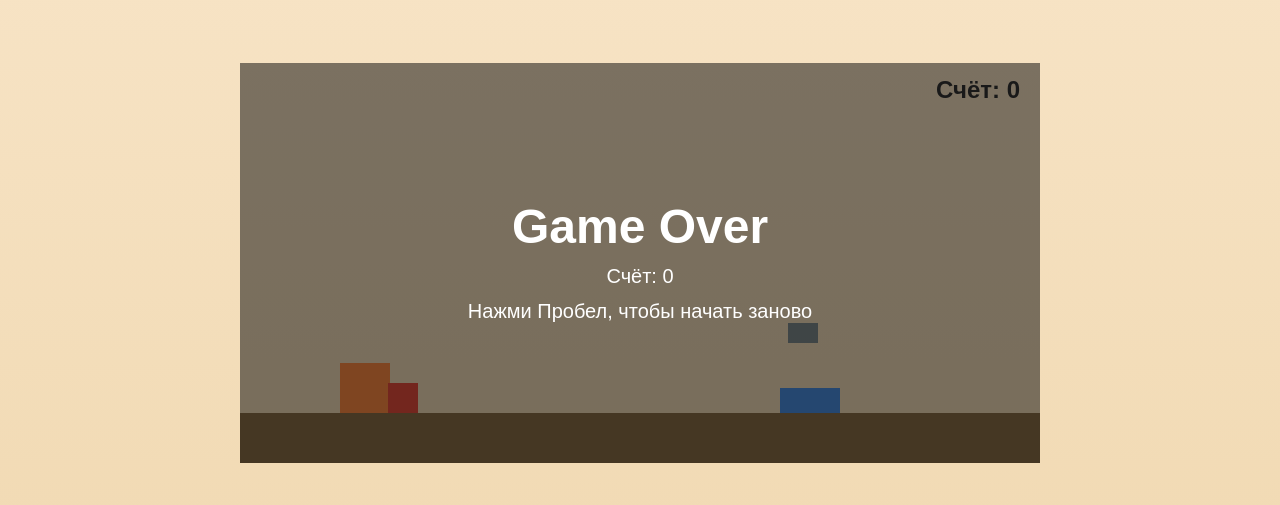
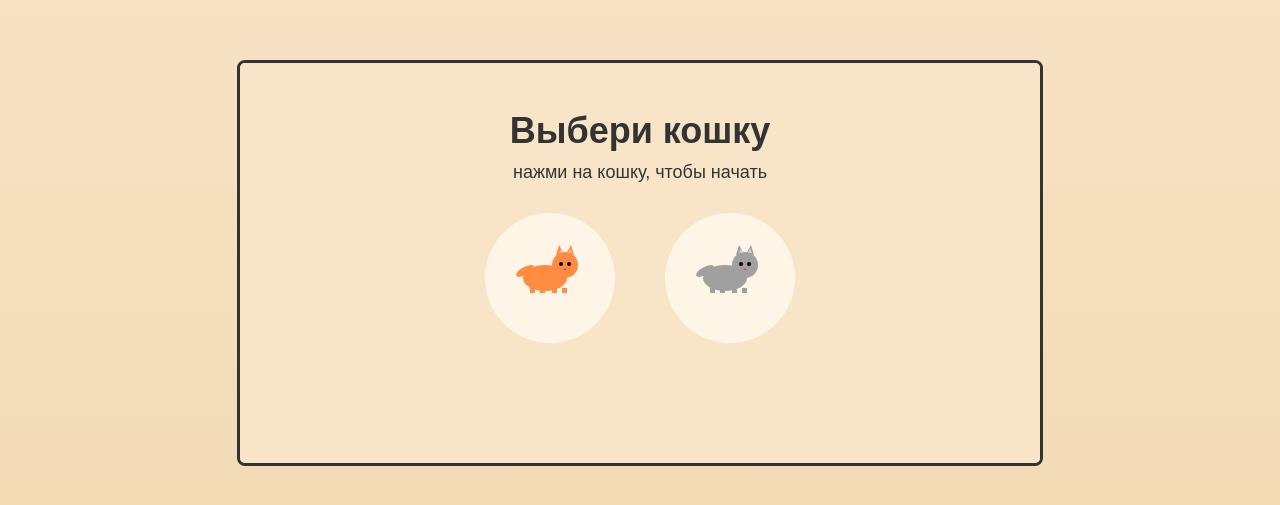
Before and after one commit to MolevD/cat-game, a plain HTML site: page index.html in a window 1280 px wide. Shown: the part 137-642 px from the top of the page. Drawn offline with Linux system fonts and the light colour scheme.

Commit message:
Красивые препятствия и кошки

```diff
--- a/index.html
+++ b/index.html
@@ -19,6 +19,14 @@
             -webkit-user-select: none;
             -webkit-tap-highlight-color: transparent;
         }
+        canvas {
+            background-color: #ffffff;
+            border: 3px solid #333;
+            border-radius: 8px;
+            max-width: 100%;
+            height: auto;
+            touch-action: manipulation;
+        }
     </style>
 </head>
 <body>
@@ -35,47 +43,132 @@
 
         // Кошка
         const catX = 100;
-    const catWidth = 50;
+        const catWidth = 60;
         const catHeight = 50;
         let catY = groundY - catHeight;
         let catVelocityY = 0;
         let isJumping = false;
+        let catColor = 'orange';
 
         // Препятствия
         let obstacles = [];
         const obstacleTypes = [
-        { name: 'тапок',  color: '#4a90e2', width: 60, height: 25 },
-        { name: 'мячик',  color: '#e74c3c', width: 30, height: 30 },
-        { name: 'клубок', color: '#9b59b6', width: 35, height: 35 }
+            { kind: 'tapok', width: 30, height: 30 },
+            { kind: 'ball',  width: 26, height: 26 },
+            { kind: 'yarn',  width: 28, height: 28 }
         ];
         let obstacleTimer = 0;
         let nextObstacleIn = 100;
 
-    // --- НОВОЕ: мышки ---
+        // Мышки
         let mice = [];
-    const mouseWidth = 30;
-    const mouseHeight = 20;
-    const mouseColor = '#7f8c8d';
-    const mouseBonus = 3;                // сколько очков за мышку
+        const mouseWidth = 28;
+        const mouseHeight = 28;
+        const mouseBonus = 3;
         let mouseTimer = 0;
         let nextMouseIn = 200;
 
         let score = 0;
         let isGameOver = false;
+        let gameState = 'menu';
 
-    // Определяем, сенсорное ли устройство
         const isTouchDevice = 'ontouchstart' in window;
 
-    // Клавиатура
-document.addEventListener('keydown', function(event) {
-    if (event.code === 'Space') {
-        event.preventDefault();   // чтобы пробел не прокручивал страницу
-        handleAction();
+        // =========================================================
+        //                    ФУНКЦИИ РИСОВАНИЯ
+        // =========================================================
+
+        // Универсальная функция для эмодзи
+        function drawEmoji(emoji, x, y, size) {
+            ctx.font = size + 'px serif';
+            ctx.textBaseline = 'top';
+            ctx.textAlign = 'left';
+            ctx.fillText(emoji, x, y);
         }
-});
 
-    // --- НОВОЕ: одна функция для "действия прыжка или рестарта" ---
+        // Кошка (по-прежнему из фигур — чтобы можно было выбирать цвет)
+        function drawCat(x, y, color) {
+            const main   = color === 'gray' ? '#a0a0a0' : '#ff8c42';
+            const accent = color === 'gray' ? '#d0d0d0' : '#ffb380';
+
+            // Тело (овал)
+            ctx.fillStyle = main;
+            ctx.beginPath();
+            ctx.ellipse(x + 25, y + 35, 22, 13, 0, 0, Math.PI * 2);
+            ctx.fill();
+
+            // Хвост
+            ctx.beginPath();
+            ctx.ellipse(x + 5, y + 28, 10, 4, -0.5, 0, Math.PI * 2);
+            ctx.fill();
+
+            // Голова (круг)
+            ctx.beginPath();
+            ctx.arc(x + 45, y + 22, 13, 0, Math.PI * 2);
+            ctx.fill();
+
+            // Уши
+            ctx.beginPath();
+            ctx.moveTo(x + 36, y + 12);
+            ctx.lineTo(x + 39, y + 2);
+            ctx.lineTo(x + 44, y + 11);
+            ctx.closePath();
+            ctx.fill();
+
+            ctx.beginPath();
+            ctx.moveTo(x + 46, y + 11);
+            ctx.lineTo(x + 51, y + 2);
+            ctx.lineTo(x + 54, y + 12);
+            ctx.closePath();
+            ctx.fill();
+
+            // Розовое внутри ушей
+            ctx.fillStyle = accent;
+            ctx.beginPath();
+            ctx.moveTo(x + 39, y + 10);
+            ctx.lineTo(x + 41, y + 5);
+            ctx.lineTo(x + 43, y + 10);
+            ctx.closePath();
+            ctx.fill();
+            ctx.beginPath();
+            ctx.moveTo(x + 48, y + 10);
+            ctx.lineTo(x + 50, y + 5);
+            ctx.lineTo(x + 52, y + 10);
+            ctx.closePath();
+            ctx.fill();
+
+            // Глаза
+            ctx.fillStyle = '#000';
+            ctx.beginPath();
+            ctx.arc(x + 41, y + 21, 2, 0, Math.PI * 2);
+            ctx.fill();
+            ctx.beginPath();
+            ctx.arc(x + 49, y + 21, 2, 0, Math.PI * 2);
+            ctx.fill();
+
+            // Нос
+            ctx.fillStyle = '#d94a4a';
+            ctx.beginPath();
+            ctx.moveTo(x + 45, y + 25);
+            ctx.lineTo(x + 43, y + 27);
+            ctx.lineTo(x + 47, y + 27);
+            ctx.closePath();
+            ctx.fill();
+
+            // Лапки
+            ctx.fillStyle = main;
+            ctx.fillRect(x + 10, y + 45, 5, 5);
+            ctx.fillRect(x + 20, y + 45, 5, 5);
+            ctx.fillRect(x + 32, y + 45, 5, 5);
+            ctx.fillRect(x + 42, y + 45, 5, 5);
+        }
+
+        // =========================================================
+        //                       ЛОГИКА ИГРЫ
+        // =========================================================
+
         function handleAction() {
+            if (gameState === 'menu') return;
             if (isGameOver) {
                 resetGame();
             } else if (!isJumping) {
@@ -84,14 +177,21 @@ function handleAction() {
             }
         }
 
-// --- НОВОЕ: касание экрана на телефоне ---
-document.addEventListener('touchstart', function(event) {
-    event.preventDefault();  // не давать браузеру масштабировать/прокручивать
+        document.addEventListener('keydown', function(event) {
+            if (event.code === 'Space') {
+                event.preventDefault();
                 handleAction();
+            }
         });
 
-// --- НОВОЕ: клик мышкой по холсту (для компа — альтернатива пробелу) ---
+        document.addEventListener('touchstart', function(event) {
+            if (gameState === 'menu') return;
+            event.preventDefault();
+            handleAction();
+        }, { passive: false });
+
         document.addEventListener('mousedown', function(event) {
+            if (gameState === 'menu') return;
             handleAction();
         });
 
@@ -100,7 +200,7 @@ document.addEventListener('mousedown', function(event) {
             catVelocityY = 0;
             isJumping = false;
             obstacles = [];
-        mice = [];                       // НОВОЕ: очищаем и мышек
+            mice = [];
             obstacleTimer = 0;
             nextObstacleIn = 100;
             mouseTimer = 0;
@@ -109,7 +209,6 @@ document.addEventListener('mousedown', function(event) {
             isGameOver = false;
         }
 
-    // Проверка столкновения (та же, что раньше)
         function isColliding(a, b) {
             return a.x < b.x + b.width &&
                    a.x + a.width > b.x &&
@@ -125,28 +224,23 @@ document.addEventListener('mousedown', function(event) {
                 y: groundY - type.height,
                 width: type.width,
                 height: type.height,
-            color: type.color
+                kind: type.kind
             });
         }
 
-    // --- НОВОЕ: создаём мышку ---
         function spawnMouse() {
-        // Мышка летит на такой высоте, что её достаёшь в прыжке
-        // (над полом, но ниже верхней точки прыжка)
-        const mouseY = groundY - catHeight - 40;
             mice.push({
                 x: canvas.width,
-            y: mouseY,
+                y: groundY - catHeight - 30,
                 width: mouseWidth,
-            height: mouseHeight,
-            color: mouseColor
+                height: mouseHeight
             });
         }
 
         function update() {
+            if (gameState !== 'playing') return;
             if (isGameOver) return;
 
-        // Гравитация
             catVelocityY = catVelocityY + gravity;
             catY = catY + catVelocityY;
             if (catY >= groundY - catHeight) {
@@ -155,98 +249,155 @@ document.addEventListener('mousedown', function(event) {
                 isJumping = false;
             }
 
-        // Таймер препятствий
-        obstacleTimer = obstacleTimer + 1;
+            obstacleTimer++;
             if (obstacleTimer >= nextObstacleIn) {
                 spawnObstacle();
                 obstacleTimer = 0;
                 nextObstacleIn = 80 + Math.floor(Math.random() * 80);
             }
 
-        // --- НОВОЕ: таймер мышек ---
-        mouseTimer = mouseTimer + 1;
+            mouseTimer++;
             if (mouseTimer >= nextMouseIn) {
                 spawnMouse();
                 mouseTimer = 0;
                 nextMouseIn = 150 + Math.floor(Math.random() * 200);
             }
 
-        // Двигаем препятствия
             for (let i = 0; i < obstacles.length; i++) {
-            obstacles[i].x = obstacles[i].x - gameSpeed;
+                obstacles[i].x -= gameSpeed;
+            }
+            for (let i = 0; i < mice.length; i++) {
+                mice[i].x -= gameSpeed;
             }
 
-        // --- НОВОЕ: двигаем мышек ---
-        for (let i = 0; i < mice.length; i++) {
-            mice[i].x = mice[i].x - gameSpeed;
-        }
-
-        // Объект кошки для проверок
             const cat = { x: catX, y: catY, width: catWidth, height: catHeight };
 
-        // Столкновение с препятствиями = Game Over
             for (let i = 0; i < obstacles.length; i++) {
                 if (isColliding(cat, obstacles[i])) {
                     isGameOver = true;
                 }
             }
 
-        // --- НОВОЕ: поймали мышку? ---
-        // Проходим по массиву и оставляем только тех, кого НЕ поймали
             mice = mice.filter(function(mouse) {
                 if (isColliding(cat, mouse)) {
-                score = score + mouseBonus;   // +3 очка
-                return false;                  // убираем эту мышку из массива
+                    score += mouseBonus;
+                    return false;
                 }
-            return true;                       // оставляем
+                return true;
             });
 
-        // Удаляем уехавшие препятствия (и считаем очки)
             const beforeCount = obstacles.length;
             obstacles = obstacles.filter(function(obs) {
                 return obs.x + obs.width > 0;
             });
-        score = score + (beforeCount - obstacles.length);
+            score += (beforeCount - obstacles.length);
 
-        // Удаляем уехавших мышек (без очков — не поймали, значит)
             mice = mice.filter(function(mouse) {
                 return mouse.x + mouse.width > 0;
             });
         }
 
+        // --- Меню выбора кошки ---
+        const menuCats = [
+            { x: 280, y: 180, color: 'orange' },
+            { x: 460, y: 180, color: 'gray'   }
+        ];
+
+        function drawMenu() {
+            ctx.fillStyle = '#f8e5c8';
+            ctx.fillRect(0, 0, canvas.width, canvas.height);
+
+            ctx.fillStyle = '#333';
+            ctx.textAlign = 'center';
+            ctx.font = 'bold 36px Arial';
+            ctx.fillText('Выбери кошку', canvas.width / 2, 80);
+
+            ctx.font = '18px Arial';
+            ctx.fillText('нажми на кошку, чтобы начать', canvas.width / 2, 115);
+
+            for (let i = 0; i < menuCats.length; i++) {
+                const mc = menuCats[i];
+                ctx.fillStyle = '#fff5e6';
+                ctx.beginPath();
+                ctx.arc(mc.x + 30, mc.y + 35, 65, 0, Math.PI * 2);
+                ctx.fill();
+                drawCat(mc.x, mc.y, mc.color);
+            }
+
+            ctx.textAlign = 'left';
+        }
+
+        function handleMenuClick(clientX, clientY) {
+            const rect = canvas.getBoundingClientRect();
+            const scaleX = canvas.width  / rect.width;
+            const scaleY = canvas.height / rect.height;
+            const x = (clientX - rect.left) * scaleX;
+            const y = (clientY - rect.top ) * scaleY;
+
+            for (let i = 0; i < menuCats.length; i++) {
+                const mc = menuCats[i];
+                const cx = mc.x + 30;
+                const cy = mc.y + 35;
+                const dx = x - cx;
+                const dy = y - cy;
+                if (dx * dx + dy * dy <= 65 * 65) {
+                    catColor = mc.color;
+                    gameState = 'playing';
+                    resetGame();
+                    return;
+                }
+            }
+        }
+
+        canvas.addEventListener('click', function(event) {
+            if (gameState === 'menu') {
+                handleMenuClick(event.clientX, event.clientY);
+            }
+        });
+
+        canvas.addEventListener('touchend', function(event) {
+            if (gameState === 'menu') {
+                event.preventDefault();
+                const touch = event.changedTouches[0];
+                handleMenuClick(touch.clientX, touch.clientY);
+            }
+        }, { passive: false });
+
         function draw() {
+            if (gameState === 'menu') {
+                drawMenu();
+                return;
+            }
+
             ctx.clearRect(0, 0, canvas.width, canvas.height);
 
-        // Пол
+            ctx.fillStyle = '#f8e5c8';
+            ctx.fillRect(0, 0, canvas.width, canvas.height);
+
             ctx.fillStyle = '#8b6f47';
             ctx.fillRect(0, groundY, canvas.width, 50);
 
-        // Кошка
-        ctx.fillStyle = '#ff8c42';
-        ctx.fillRect(catX, catY, catWidth, catHeight);
+            drawCat(catX, catY, catColor);
 
-        // Препятствия
             for (let i = 0; i < obstacles.length; i++) {
                 const obs = obstacles[i];
-            ctx.fillStyle = obs.color;
-            ctx.fillRect(obs.x, obs.y, obs.width, obs.height);
+                let emoji = '🥿';
+                if (obs.kind === 'ball') emoji = '⚽';
+                if (obs.kind === 'yarn') emoji = '🧶';
+                drawEmoji(emoji, obs.x, obs.y, obs.width);
             }
 
-        // --- НОВОЕ: мышки ---
             for (let i = 0; i < mice.length; i++) {
-            const mouse = mice[i];
-            ctx.fillStyle = mouse.color;
-            ctx.fillRect(mouse.x, mouse.y, mouse.width, mouse.height);
+                const m = mice[i];
+                drawEmoji('🐭', m.x, m.y, m.width);
             }
 
-        // Счёт
             ctx.fillStyle = '#333';
             ctx.font = 'bold 24px Arial';
             ctx.textAlign = 'right';
             ctx.fillText('Счёт: ' + score, canvas.width - 20, 35);
             ctx.textAlign = 'left';
 
-        // Game Over
             if (isGameOver) {
                 ctx.fillStyle = 'rgba(0, 0, 0, 0.5)';
                 ctx.fillRect(0, 0, canvas.width, canvas.height);
@@ -258,10 +409,9 @@ document.addEventListener('mousedown', function(event) {
 
                 ctx.font = '20px Arial';
                 ctx.fillText('Счёт: ' + score, canvas.width / 2, canvas.height / 2 + 20);
+                const hint = isTouchDevice ? 'Коснись экрана, чтобы играть заново' : 'Нажми Пробел, чтобы играть заново';
+                ctx.fillText(hint, canvas.width / 2, canvas.height / 2 + 55);
 
-        // Показываем разную подсказку на телефоне и на компе
-        const hint = isTouchDevice ? 'Коснись экрана, чтобы начать заново' : 'Нажми Пробел, чтобы начать заново';
-        ctx.fillText(hint, canvas.width / 2, canvas.height / 2 + 55);
                 ctx.textAlign = 'left';
             }
         }
```
Lines whose indentation alone changed are shown as unchanged.
